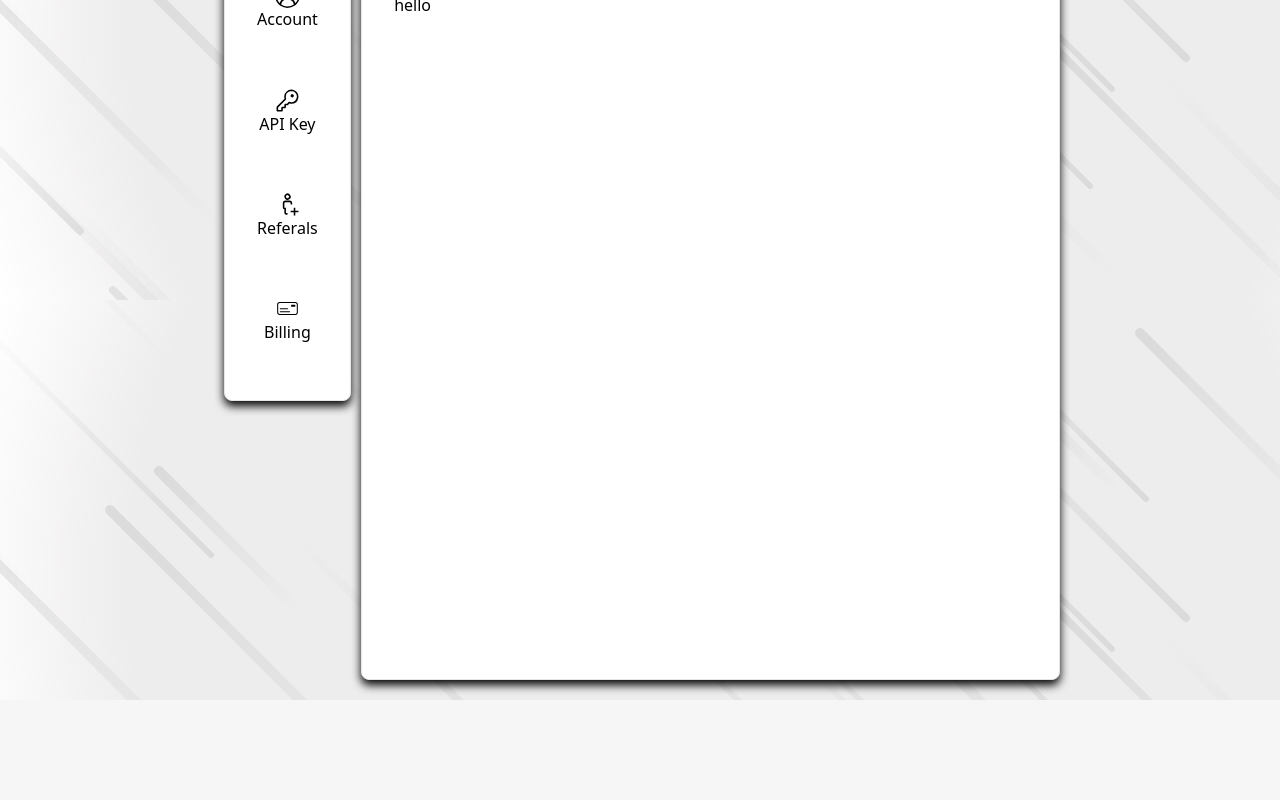
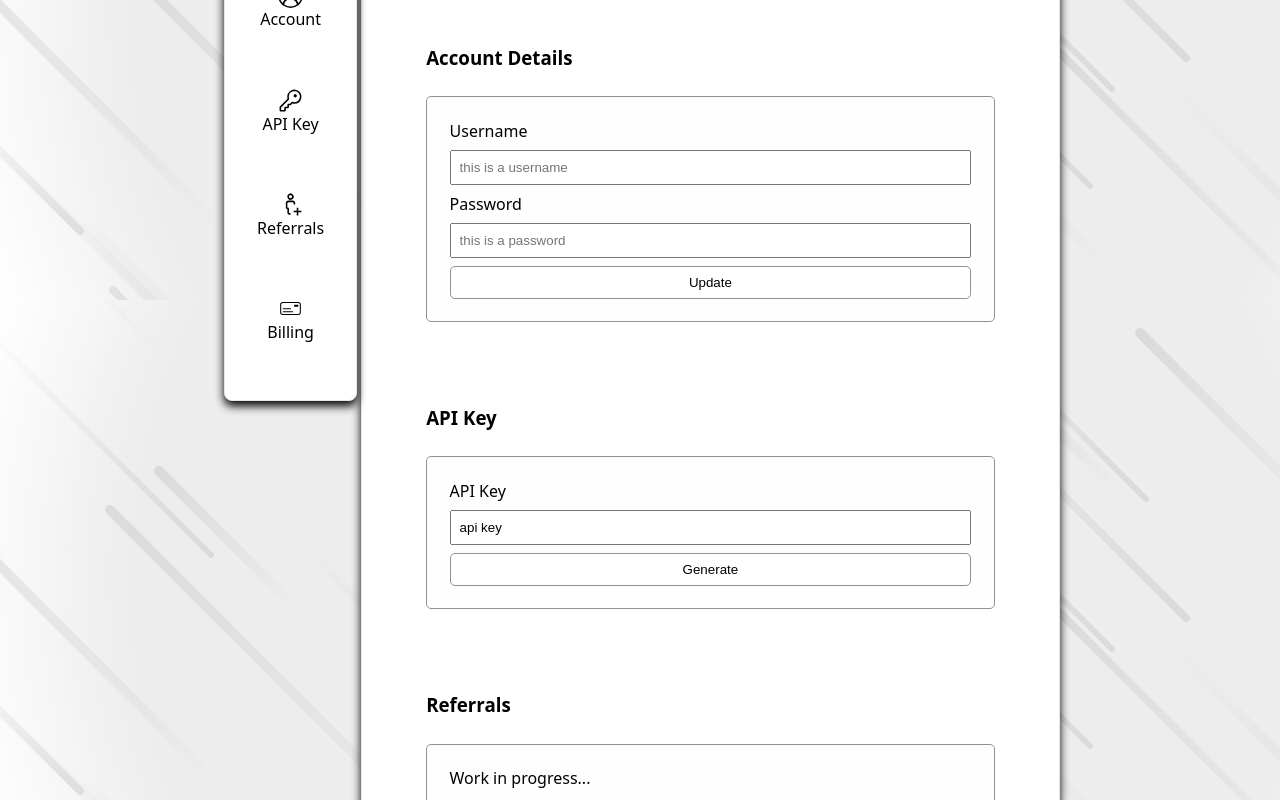
Before and after one commit to pwnengine/Proxied-one, a React (Vite) app in the folder frontend/ProxiedReact/: page /account in a window 1280 px wide. Shown: the part 260-1060 px from the top of the page. Before the commit the page ends 960 px from the top, so only its background shows below. Built offline with nearby package versions, Linux system fonts and the light colour scheme.

Commit message:
started building account page

```diff
--- a/frontend/ProxiedReact/src/components/AccountNav.tsx
+++ b/frontend/ProxiedReact/src/components/AccountNav.tsx
@@ -4,6 +4,7 @@
 import { VscKey } from "react-icons/vsc"
 import { VscPersonAdd } from "react-icons/vsc"
 import { CiMoneyCheck1 } from "react-icons/ci"
+import React from 'react'
 
 const Container = styled.div`
 
@@ -44,25 +45,35 @@
 
 `;
 
-const AccountNav = () => {
+interface props {
+  nav_array: React.RefObject<HTMLDivElement>[];
+}
+
+const AccountNav = ({ nav_array }: props) => {
+  const on_nav = (ref: React.RefObject<HTMLDivElement>) => {
+    if(ref.current) {
+      ref.current.scrollIntoView({ behavior: 'smooth', block: 'center' });
+    }
+  }
+
   return (
     <Container>
-      <div className="option">
+      <div className="option" onClick={() => on_nav(nav_array[0])}>
         <VscAccount size={25} />
         <p>Account</p>
       </div>
 
-      <div className="option">
+      <div className="option" onClick={() => on_nav(nav_array[1])}>
         <VscKey size={25} />
         <p>API Key</p>
       </div>
 
-      <div className="option">
+      <div className="option" onClick={() => on_nav(nav_array[2])}>
         <VscPersonAdd size={25} />
-        <p>Referals</p>
+        <p>Referrals</p>
       </div>
 
-      <div className="option">
+      <div className="option" onClick={() => on_nav(nav_array[3])}>
         <CiMoneyCheck1 size={25} />
         <p>Billing</p>
       </div>
--- a/frontend/ProxiedReact/src/components/Button.tsx
+++ b/frontend/ProxiedReact/src/components/Button.tsx
@@ -14,7 +14,7 @@
 
   button:hover {
     outline: none;
-    padding: 0.505rem;
+    padding: 0.55rem;
     cursor: pointer;
   }
 
--- /dev/null
+++ b/frontend/ProxiedReact/src/components/Input.tsx
@@ -0,0 +1,39 @@
+import styled, { CSSProperties } from 'styled-components'
+
+const Container = styled.div`
+  p {
+    font-size: 16px;
+    margin: 0px;
+  }
+
+  input {
+    margin: 0px;
+    padding: 0.5rem;
+    outline: none;
+  }
+
+  input:focus {
+    outline: none;
+  }
+
+`;
+
+interface props {
+  name: string;
+  styled?: CSSProperties;
+  value: React.MutableRefObject<string>;
+  editable: boolean;
+}
+
+const Input = ({ name, styled, value, editable }: props) => {
+  return (
+    <Container>
+      <p>{name}</p>
+      { editable ? <input placeholder={value.current} style={styled} onChange={(e) => value.current = e.currentTarget.value} /> :
+        <input value={value.current} style={styled} />
+      }
+    </Container>
+  )
+}
+
+export default Input
--- a/frontend/ProxiedReact/src/components/DocsPoint.tsx
+++ b/frontend/ProxiedReact/src/components/SectionPoint.tsx
@@ -18,7 +18,7 @@
   title: string;
 }
 
-const DocsPoint = ({ children, title }: props) => {
+const SectionPoint = ({ children, title }: props) => {
   return (
     <Container>
       <div>
@@ -29,4 +29,4 @@
   )
 }
 
-export default DocsPoint
+export default SectionPoint
--- a/frontend/ProxiedReact/src/pages/Account.tsx
+++ b/frontend/ProxiedReact/src/pages/Account.tsx
@@ -1,7 +1,11 @@
 import styled from 'styled-components'
 import MainSection from '../components/MainSection'
 import AccountNav from '../components/AccountNav'
-import { useWindowSize } from '../hooks/useWindowSize';
+import { useWindowSize } from '../hooks/useWindowSize'
+import SectionPoint from '../components/SectionPoint'
+import { useRef } from 'react'
+import Input from '../components/Input'
+import Button from '../components/Button'
 
 const Container = styled.div`
   .nav {
@@ -42,6 +46,14 @@
     width: 100%;
   }
 
+  .page-point {
+    background-color: #fffefe;
+    padding: 1.4rem;
+    border: solid 1px;
+    border-color: #929191;
+    border-radius: 5px;
+  }
+
 
 `;
 
@@ -49,18 +61,56 @@
 
   const { x } = useWindowSize();
 
+  const account_ref = useRef<HTMLDivElement>(null);
+  const apikey_ref = useRef<HTMLDivElement>(null);
+  const referrals_ref = useRef<HTMLDivElement>(null);
+  const billing_ref = useRef<HTMLDivElement>(null);
+
+  const username_input = useRef<string>('this is a username');
+  const password_input = useRef<string>('this is a password');
+
+  const api_key_input = useRef<string>('api key');
+
   return (
     <Container>
 
       <div className={ x > 600 ? (x < 1250 ? 'nav small-nav' : 'nav') : ('nav nav-smaller')}>
-        <AccountNav />
+        <AccountNav nav_array={ [ account_ref, apikey_ref, referrals_ref, billing_ref ] } />
       </div>
 
       <div className={ x > 600 ? (x < 1250 ? 'page small-page' : 'page') : ('page page-smaller')}>
         <MainSection name={'Settings'}>
-          <div>
-            hello
-          </div>
+            <SectionPoint title="Account Details">
+              <div ref={account_ref} className="page-point">
+              <Input name="Username" value={username_input} editable={true} />
+              <Input name="Password" value={password_input} editable={true} />
+              <Button name="Update" />
+              </div>
+            </SectionPoint>
+
+            <SectionPoint title="API Key">
+              <div ref={apikey_ref} className="page-point">
+                <Input name="API Key" value={api_key_input} editable={false} />
+                <Button name="Generate" />
+              </div>
+            </SectionPoint>
+
+            <SectionPoint title="Referrals">
+              <div ref={referrals_ref} className="page-point">
+                <div>Work in progress...</div>
+              </div>
+            </SectionPoint>
+
+            <SectionPoint title="Billing">
+              <div ref={billing_ref} className="page-point">
+                <div>
+                  Payments can be made with Bitcoin to activate your account.<br />
+                  Once the transaction is verified (usually less than one hour) you will automatically be able to generate API keys.
+
+
+                </div>
+              </div>
+            </SectionPoint>
         </MainSection>
       </div>
 
--- a/frontend/ProxiedReact/src/pages/Docs.tsx
+++ b/frontend/ProxiedReact/src/pages/Docs.tsx
@@ -1,5 +1,5 @@
 import Code from "../components/Code";
-import DocsPoint from "../components/DocsPoint";
+import SectionPoint from "../components/SectionPoint";
 import MainSection from "../components/MainSection"
 import styled from 'styled-components'
 
@@ -19,7 +19,7 @@
     <Container>
       <MainSection name="Let's build something cool">
 
-      <DocsPoint title={'Features'}>
+      <SectionPoint title={'Features'}>
           <div>
             <p>
             With the Proxied API you can grab proxies programmatically with http requests.
@@ -32,9 +32,9 @@
             <li>Try to scape a certain amount</li>
             </ul>
           </div>
-        </DocsPoint>
+        </SectionPoint>
 
-        <DocsPoint title={'API Keys'}>
+        <SectionPoint title={'API Keys'}>
           <div>
             <p>
             An API key is not a needed, but without one you are limited to grabbing <span style={ { display: 'inline', fontWeight: '600' } }>only 1</span> proxy per request;
@@ -47,22 +47,22 @@
             You can purchase an API key through with a one-time payment of $5 dollars through the account section under API keys.
             </p>
           </div>
-        </DocsPoint>
+        </SectionPoint>
 
-        <DocsPoint title={'Grab With Curl'}>
+        <SectionPoint title={'Grab With Curl'}>
           <div>
             <p>
             It can be as simple as a curl request.
             </p>
           </div>
           <Code language="curl" code="curl https://api.proxied.one/get-proxies?format=text&amount=1&type=http" title="" />
-        </DocsPoint>
+        </SectionPoint>
 
-        <DocsPoint title={'Or Javascript'}>
+        <SectionPoint title={'Or Javascript'}>
           <Code language="javascript" code="fetch('https://api.proxied.one/get-proxies?format=json&type=http')" title="" />
-        </DocsPoint>
+        </SectionPoint>
 
-        <DocsPoint title={'Customizing Your Query'}>
+        <SectionPoint title={'Customizing Your Query'}>
           <div>
             <p>Let's customize the query to get exactly what you want!</p>
           </div>
@@ -97,7 +97,7 @@
 contents = urllib.request.urlopen('https://api.proxied.one/get-proxies?apikey=myapikey&format=text&amount=3&type=all').read()
 print(contents)"
             />
-        </DocsPoint>
+        </SectionPoint>
 
       </MainSection>
     </Container>
```
